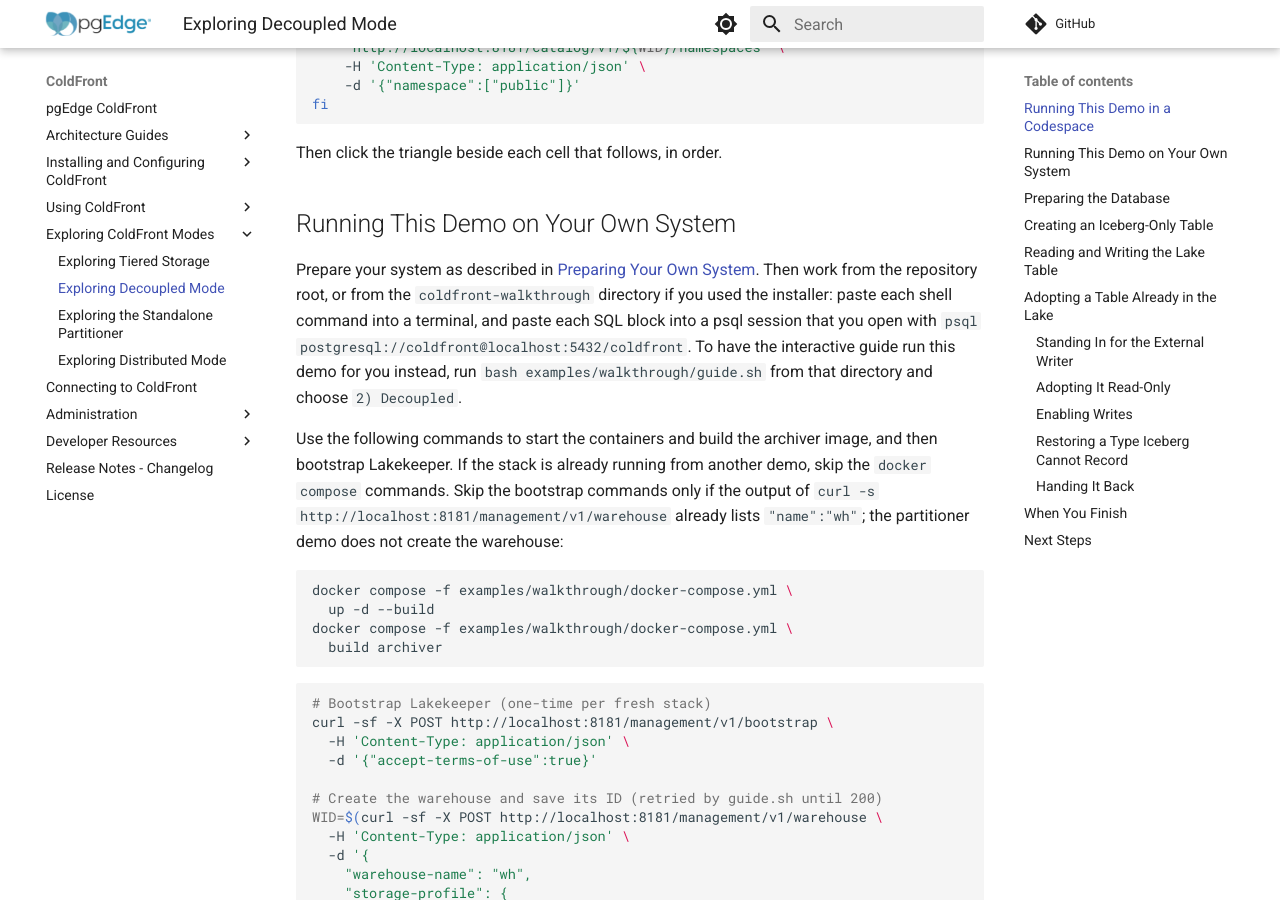
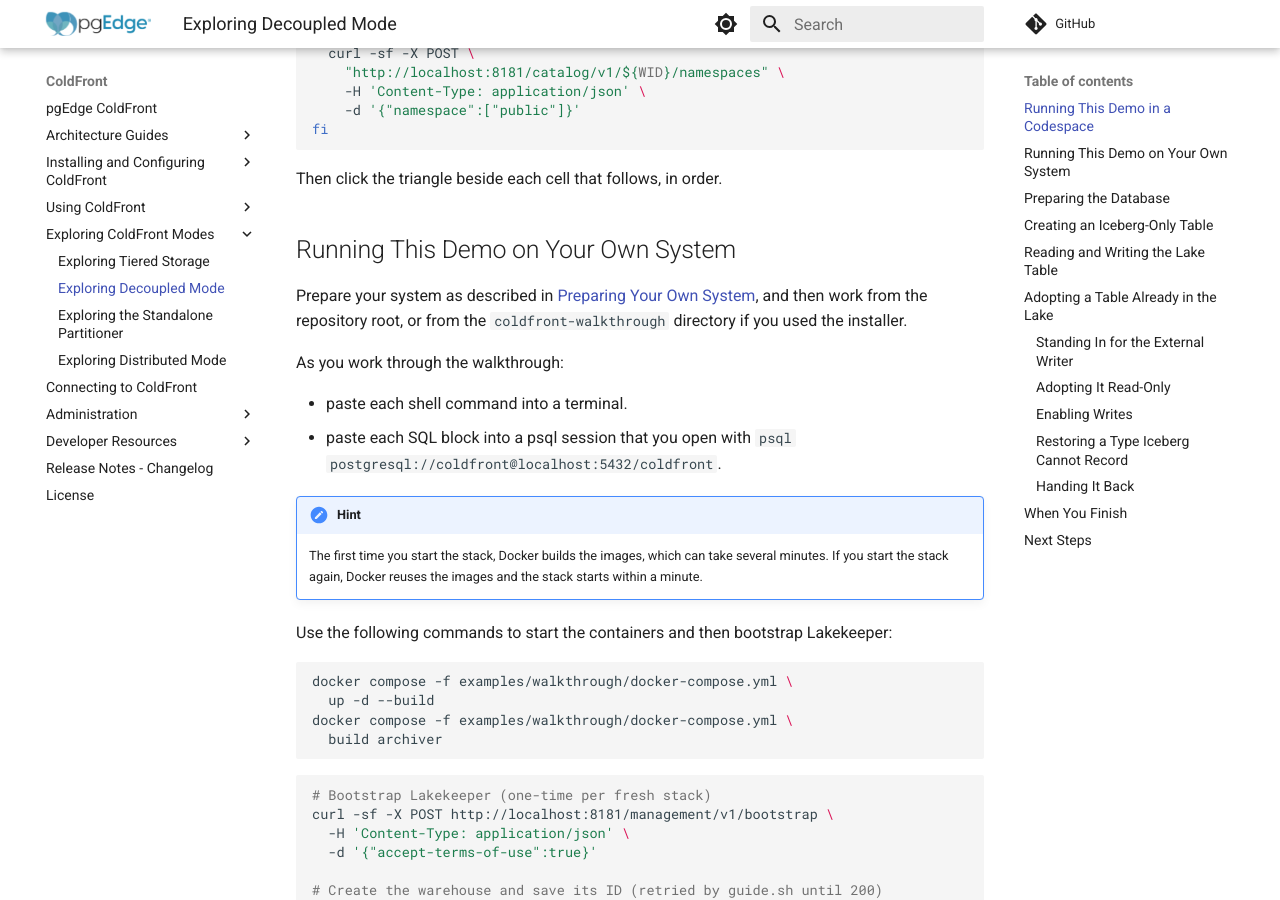
Before and after one commit to pgEdge/coldfront, an MkDocs documentation site: the page built from docs/walkthrough_decoupled.md, in a window 1280 px wide and 900 px high, scrolled down 1848 px. Built offline with MkDocs 1.6.1 and Material for MkDocs 9.7.7, drawn with Linux system fonts in a browser that asks for light colours; comment, search, counter and statistics services are not loaded; some of the changed text lies outside the part shown.

Commit message:
Tighten the tiered walkthrough and the start steps on each demo page

````diff
--- a/docs/walkthrough_decoupled.md
+++ b/docs/walkthrough_decoupled.md
@@ -28,10 +28,14 @@ The Codespace opens the Exploring ColdFront page; click Exploring Decoupled
 Mode to open this page as a notebook. To run a cell, click the triangle to the
 left of the cell.
 
-If the stack is already running from another demo, skip the next cell.
-Otherwise, run the following cell to start the containers and build the
-archiver image. The first run builds the Docker images, which takes two to five
-minutes:
+<div class="admonition hint">
+<p class="admonition-title">Hint</p>
+<p>The first time you start the stack, Docker builds the images, which can take
+several minutes. If you start the stack again, Docker reuses the images and the
+stack starts within a minute.</p>
+</div>
+
+Run the following cell to start the containers:
 
 ```bash
 docker compose -f examples/walkthrough/docker-compose.yml \
@@ -41,10 +45,8 @@ docker compose -f examples/walkthrough/docker-compose.yml \
 ```
 
 Run the following cell to bootstrap Lakekeeper, create the `wh` warehouse
-backed by SeaweedFS, and seed the `public` namespace. Skip the cell only if the
-output of `curl -s http://localhost:8181/management/v1/warehouse` already
-lists `"name":"wh"`; the partitioner demo does not create the warehouse. The
-cell makes one attempt, so run it again if the warehouse request fails:
+backed by SeaweedFS, and seed the `public` namespace. The cell makes one
+attempt, so run it again if the warehouse request fails:
 
 ```bash
 # Bootstrap Lakekeeper (one-time per fresh stack)
@@ -92,20 +94,25 @@ Then click the triangle beside each cell that follows, in order.
 ## Running This Demo on Your Own System
 
 Prepare your system as described in
-[Preparing Your Own System](exploring_coldfront/index.md#preparing-your-own-system).
-Then work from the repository root, or from the `coldfront-walkthrough`
-directory if you used the installer: paste each shell command into a terminal,
-and paste each SQL block into a psql session that you open with
-`psql postgresql://coldfront@localhost:5432/coldfront`. To have the interactive
-guide run this demo for you instead, run `bash examples/walkthrough/guide.sh`
-from that directory and choose `2) Decoupled`.
+[Preparing Your Own System](exploring_coldfront/index.md#preparing-your-own-system),
+and then work from the repository root, or from the `coldfront-walkthrough`
+directory if you used the installer.
 
-Use the following commands to start the containers and build the archiver
-image, and then bootstrap Lakekeeper. If the stack is already running from
-another demo, skip the `docker compose` commands. Skip the bootstrap commands
-only if the output of `curl -s http://localhost:8181/management/v1/warehouse`
-already lists `"name":"wh"`; the partitioner demo does not create the
-warehouse:
+As you work through the walkthrough:
+
+- paste each shell command into a terminal.
+- paste each SQL block into a psql session that you open with
+  `psql postgresql://coldfront@localhost:5432/coldfront`.
+
+<div class="admonition hint">
+<p class="admonition-title">Hint</p>
+<p>The first time you start the stack, Docker builds the images, which can take
+several minutes. If you start the stack again, Docker reuses the images and the
+stack starts within a minute.</p>
+</div>
+
+Use the following commands to start the containers and then bootstrap
+Lakekeeper:
 
 ```bash {"ignore":"true"}
 docker compose -f examples/walkthrough/docker-compose.yml \
````
Also changed, not shown: docs/exploring_coldfront/index.md (+5 -6 lines), docs/walkthrough_partitioner.md (+25 -14 lines), docs/walkthrough_tiered.md (+74 -83 lines).
